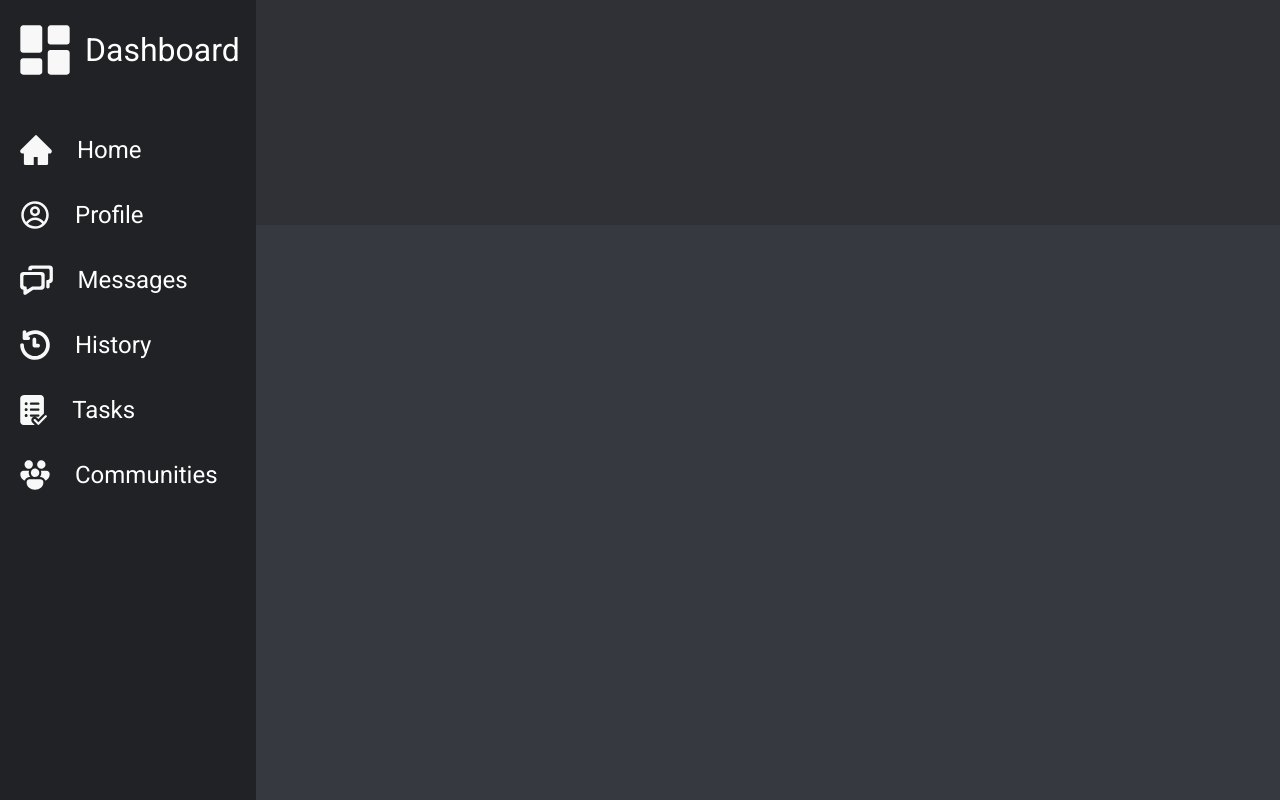
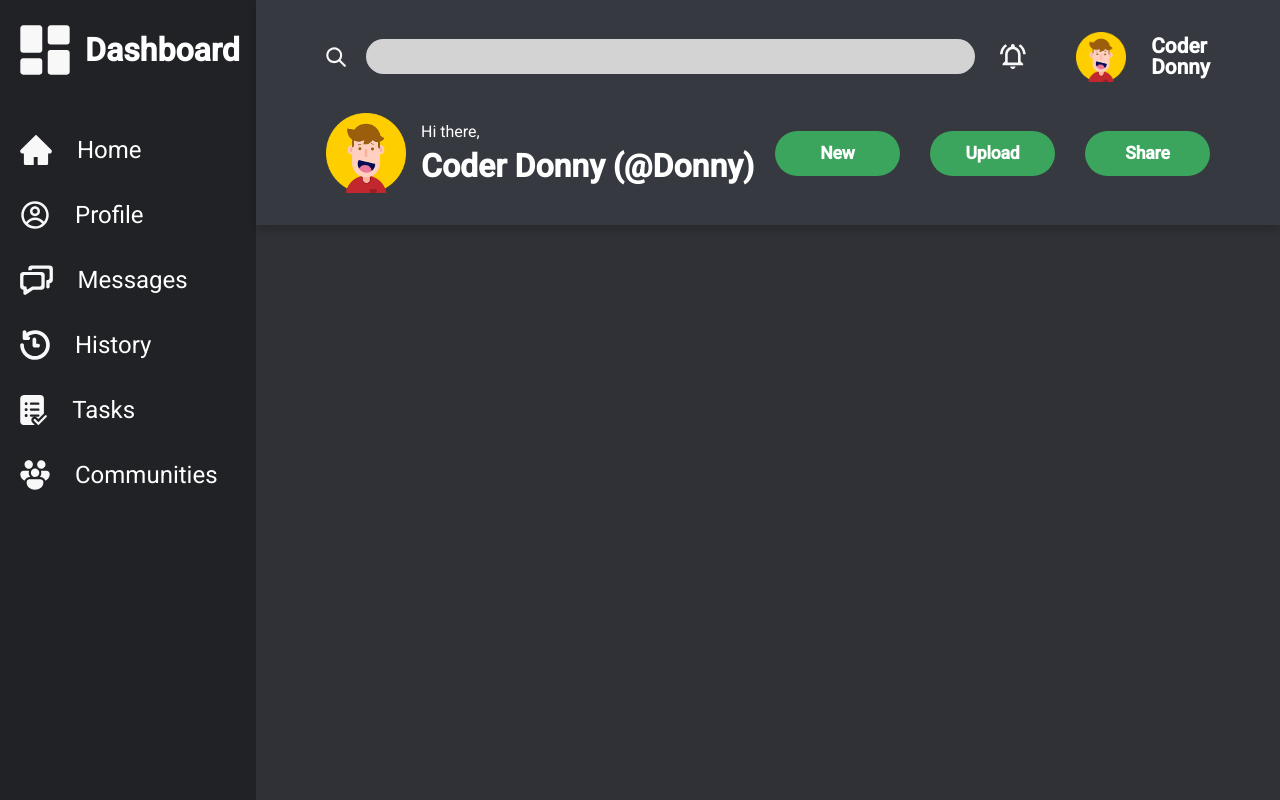
Before and after one commit to coderdonny/admin-dashboard, a plain HTML site: page index.html in a window 1280 px wide. Drawn offline with Linux system fonts and the light colour scheme.

Commit message:
Add and arrange top-bar items

```diff
--- a/index.html
+++ b/index.html
@@ -48,7 +48,42 @@
 
             </ul>
         </div>
-        <div class="topbar"></div>
+
+
+        <div class="topbar">
+            <div class="topbar-firstrow">
+                <div class="search-bar">
+                    <img src="./images/Search.svg" alt="" srcset="">
+                    <input type="search" name="" id="">
+                </div>
+
+                <div class="notifications">
+                    <img src="./images/Notifications.svg" alt="" srcset="">
+                    <img src="./images/avatar.png" alt="" srcset="">
+                    <h2>Coder Donny</h2>
+                </div>
+            </div>
+
+            <div class="topbar-secondrow">
+                <div class="greeting">
+                    <img src="./images/avatar.png" alt="" srcset="">
+                    <div class="greeting-text">
+                        <h3>Hi there,</h3>
+                        <h2>Coder Donny (@Donny)</h2>
+                    </div>
+                </div>
+                <div class="admin-buttons">
+                    <button>New</button>
+                    <button>Upload</button>
+                    <button>Share</button>
+                </div>
+            </div>
+
+        </div>
+
+
+
+
         <div class="projects"></div>
     </div>
 
--- a/style.css
+++ b/style.css
@@ -128,7 +128,6 @@ table {
 	--dark: #202225;
 	--medium: #2f3136;
 	--light: #36393f;
-    --font: font-family: 'Roboto', sans-serif;
 }
 
 .grid-container {
@@ -146,7 +145,8 @@ table {
 }
 
 .dashboard-logo {
-    font-family: 'Roboto', sans-serif;
+	font-family: 'Roboto', sans-serif;
+	font-weight: 700;
 	font-size: 2rem;
 	display: flex;
 	align-items: center;
@@ -161,8 +161,8 @@ table {
 }
 
 .sidebar-item {
-    font-family: 'Roboto', sans-serif;
-    font-size: 1.5rem;
+	font-family: 'Roboto', sans-serif;
+	font-size: 1.5rem;
 	display: flex;
 	align-items: center;
 	margin-bottom: 35px;
@@ -177,11 +177,138 @@ table {
 .topbar {
 	grid-column: 2 / 3;
 	grid-row: 1 / 2;
-	background-color: var(--medium);
+	background-color: var(--light);
+	box-shadow: 0px 5px 9px 0px rgba(0, 0, 0, 0.18);
+	position: relative;
+	display: flex;
+	flex-direction: column;
+	justify-content: space-evenly;
 }
 
 .projects {
 	grid-column: 2 / 3;
 	grid-row: 2 / 3;
-	background-color: var(--light);
+	background-color: var(--medium);
 }
+
+.topbar-firstrow {
+	display: flex;
+	justify-content: space-between;
+	margin: 0px 70px;
+	/* align-items: center; */
+	/* margin-top: 25px; */
+}
+
+.search-bar {
+	display: flex;
+	align-items: center;
+	max-width: 775px;
+	width: 100%;
+}
+
+.search-bar input {
+	height: 25px;
+	border-radius: 2rem;
+	border-style: none;
+	/* max-width: 750px; */
+	width: 100%;
+	height: 35px;
+	background-color: rgb(211, 211, 211);
+	padding-left: 20px;
+	margin-right: 25px;
+}
+
+.search-bar img {
+	height: 20px;
+	margin-right: 20px;
+}
+
+.notifications {
+	display: flex;
+	justify-content: space-evenly;
+	gap: 25px;
+	align-items: center;
+	font-family: 'Roboto', sans-serif;
+	font-weight: 700;
+	font-size: 1.3rem;
+	color: white;
+}
+
+.notifications :nth-child(1) {
+	height: 25px;
+}
+
+.notifications :nth-child(2) {
+	height: 50px;
+	margin-left: 25px;
+}
+
+.topbar-secondrow {
+	display: flex;
+	align-items: center;
+	justify-content: space-between;
+	margin: 0px 70px;
+}
+
+.greeting {
+	display: flex;
+	align-items: center;
+	font-family: 'Roboto', sans-serif;
+	color: white;
+}
+
+.greeting-text {
+	display: flex;
+	flex-direction: column;
+	justify-content: space-between;
+}
+
+.greeting h2 {
+	font-size: 2rem;
+	font-weight: 700;
+}
+
+.greeting h3 {
+	font-size: 1rem;
+	font-weight: 400;
+	margin-bottom: 10px;
+}
+
+.greeting img {
+	height: 80px;
+	margin-right: 15px;
+}
+
+.admin-buttons {
+	display: flex;
+	gap: 30px;
+	position: relative;
+}
+
+.admin-buttons button {
+	cursor: pointer;
+	display: inline-block;
+	text-align: center;
+	white-space: nowrap;
+	background: #3ba55d;
+	color: #fff;
+	border-radius: 980px;
+	font-size: 1.1rem;
+	line-height: 1.33337;
+	font-weight: 700;
+	letter-spacing: -0.01em;
+	font-family: 'Roboto', sans-serif;
+	min-width: 23px;
+	padding-left: 11px;
+	padding-right: 11px;
+	padding-top: 4px;
+	padding-bottom: 4px;
+	border-style: none;
+	height: 45px;
+	width: 125px;
+}
+
+.admin-buttons button:hover {
+	background: #4bc572;
+	cursor: hand;
+}
```
Also changed, not shown: images/Notifications.svg (added), images/Search.svg (added), images/avatar.png (added), images/avatar.webp (added).
